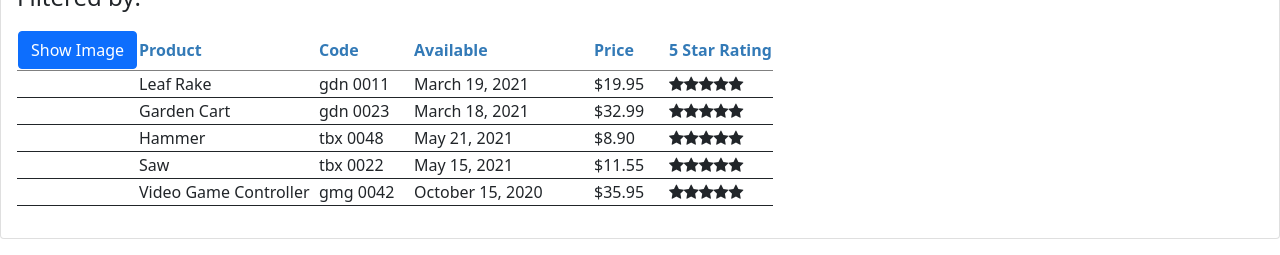
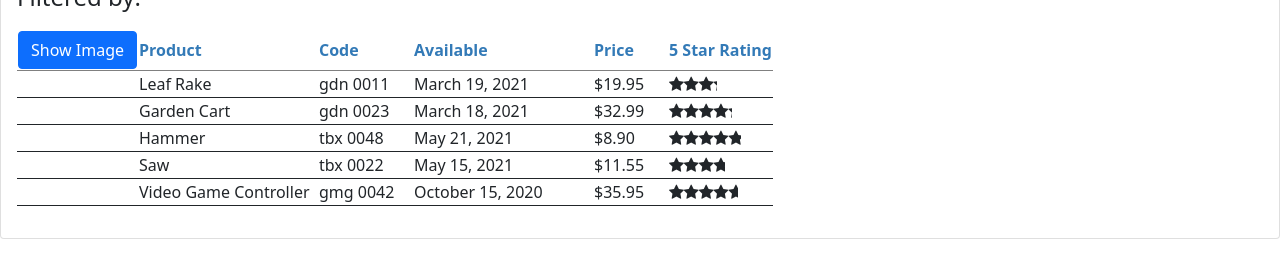
Before and after one commit to JanetWoods/ppl, an Angular app: page / in a window 1280 px wide. Shown: the part 163-418 px from the top of the page. Built offline with nearby package versions, Linux system fonts and the light colour scheme.

Commit message:
stars are properly cropped next step - updating from more rating's clicks

```diff
--- a/src/app/product-list/product-list.component.html
+++ b/src/app/product-list/product-list.component.html
@@ -46,7 +46,11 @@
                             <td [style.width.px]="wider">{{product.productCode | lowercase | ConvertToSpaces: '-'}}  </td>
                             <td [style.width.px]="widest">{{product.releaseDate}}  </td>
                             <td [style.width.px]="otherWidth">{{product.price | currency:'USD':'symbol': '1.2-2'}}</td>
-                            <td><app-star [rating]="product.starRating"></app-star></td>
+                            <td>
+                                <app-star [rating]='product.starRating'
+                                 (ratingClicked)='onRatingClicked($event)'>
+                                </app-star>
+                            </td>
                         </tr>
                     </tbody>
                 </table>
--- a/src/app/product-list/product-list.component.ts
+++ b/src/app/product-list/product-list.component.ts
@@ -10,7 +10,8 @@
   styleUrls: ['./product-list.component.css']
 })
 export class ProductListComponent implements OnInit {
-    pageTitle = "Product List";
+  onNotify(message: string):void{}
+  pageTitle = "Product List";
     imageWidth = 50;
     imageMargin = 2;
     otherWidth = 75;
@@ -99,4 +100,8 @@
     return this.products.filter((product: IProduct) =>
       product.productName.toLocaleLowerCase().includes(filterBy));
   }
+
+  onRatingClicked(message: string): void{
+    this.pageTitle = 'Product List ' + message;
+  }
 }
--- a/src/app/star/star.component.css
+++ b/src/app/star/star.component.css
@@ -0,0 +1,6 @@
+.crop {
+    overflow: hidden;
+}
+div{
+    cursor: pointer;
+}
--- a/src/app/star/star.component.html
+++ b/src/app/star/star.component.html
@@ -1,6 +1,7 @@
 <div class="crop"
         [style.width.px]="cropWidth"
-        [title]="rating">
+        [title]="rating"
+        (click)='onClick()'>
     <div style="width: 75px">
         <span class="fa fa-star"></span>
         <span class="fa fa-star"></span>
--- a/src/app/star/star.component.ts
+++ b/src/app/star/star.component.ts
@@ -1,4 +1,4 @@
-import { Component, Input, OnChanges } from '@angular/core';
+import { Component, Input, OnChanges, Output, EventEmitter } from '@angular/core';
 
 
 @Component({
@@ -6,13 +6,17 @@
   templateUrl: './star.component.html',
   styleUrls: ['./star.component.css']
 })
-export class StarComponent  {
+export class StarComponent implements OnChanges {
   @Input() rating: number=0;
 
   cropWidth: number = 75;
 
+  @Output() ratingClicked: EventEmitter<string> = new EventEmitter<string>();
+
   ngOnChanges(): void{
-    this.cropWidth= this.rating * 75/5;
+    this.cropWidth = this.rating * 75/5;
   }
-
+  onClick(): void{
+    this.ratingClicked.emit(`The rating ${this.rating} was clicked!`);
+  }
 }
```
